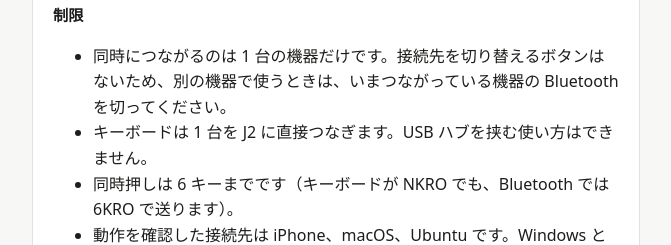
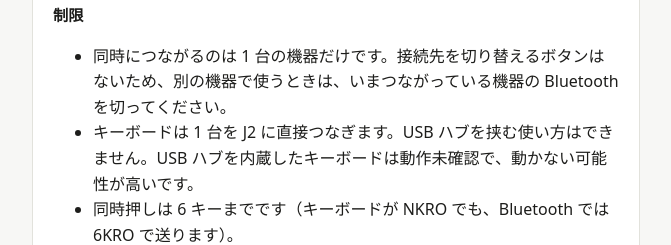
Before and after one commit to darakuneko/kb_bridge, a website: page docs/guide_ja.html in a window 1280 px wide. Shown: the part 8160-8405 px from the top of the page, without its empty margins (304-975 px from the left). Drawn offline with Linux system fonts and the light colour scheme.

Commit message:
Guide: keyboards with a built-in USB hub are untested

```diff
--- a/docs/guide_ja.html
+++ b/docs/guide_ja.html
@@ -152,7 +152,7 @@
     <h3>制限</h3>
     <ul>
       <li>同時につながるのは 1 台の機器だけです。接続先を切り替えるボタンはないため、別の機器で使うときは、いまつながっている機器の Bluetooth を切ってください。</li>
-      <li>キーボードは 1 台を J2 に直接つなぎます。USB ハブを挟む使い方はできません。</li>
+      <li>キーボードは 1 台を J2 に直接つなぎます。USB ハブを挟む使い方はできません。USB ハブを内蔵したキーボードは動作未確認で、動かない可能性が高いです。</li>
       <li>同時押しは 6 キーまでです（キーボードが NKRO でも、Bluetooth では 6KRO で送ります）。</li>
       <li>動作を確認した接続先は iPhone、macOS、Ubuntu です。Windows と Android は確認していません。</li>
       <li>キーの入れ替え（キー変換）機能はありません。キーマップはキーボード側（Vial など）で変更してください。</li>
```
Also changed, not shown: docs/guide_en.html (+1 -1 lines).
